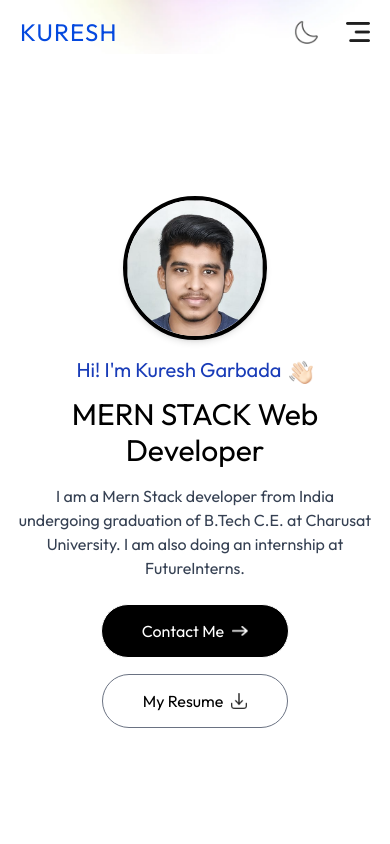
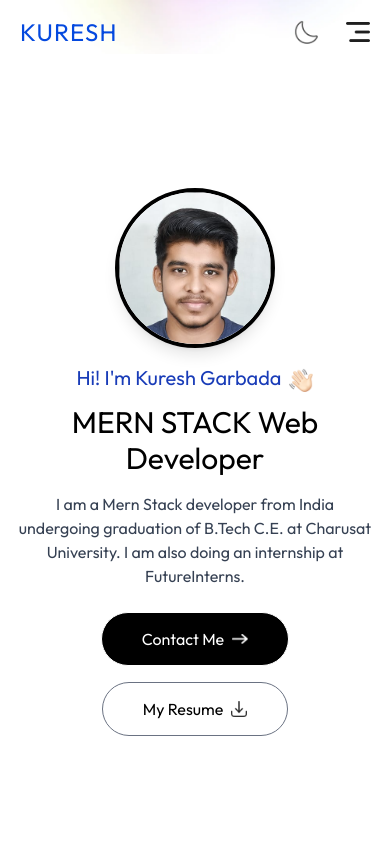
Before and after one commit to Kuresh-Garbada/FUTURE_FS_01, a Next.js app: page / in a window 390 px wide. Shown: the top 844 px of the page. Built offline with nearby package versions, Linux system fonts and the light colour scheme; a web font is replaced by a local one.

Commit message:
adjusting

```diff
--- a/components/Header.jsx
+++ b/components/Header.jsx
@@ -7,15 +7,14 @@ const Header = () => {
     <div className="w-11/12 max-w-3xl text-center mx-auto h-screen flex flex-col items-center justify-center gap-4 pt-24">
 
       {/* Profile Image */}
-<div className="w-36 h-36 sm:w-44 sm:h-44 rounded-full overflow-hidden border-4 border-black-600 dark:border-white shadow-md mx-auto">
+<div className="w-40 h-40 sm:w-44 sm:h-44 rounded-full overflow-hidden border-4 border-black dark:border-white shadow-lg mx-auto">
   <Image
     src={assets.profile_img}
     alt="Profile"
     width={176}
     height={176}
-    quality={100}
+    className="w-full h-full object-cover object-top"
     priority
-    className="w-full h-full object-cover object-top"
   />
 </div>
 
```
